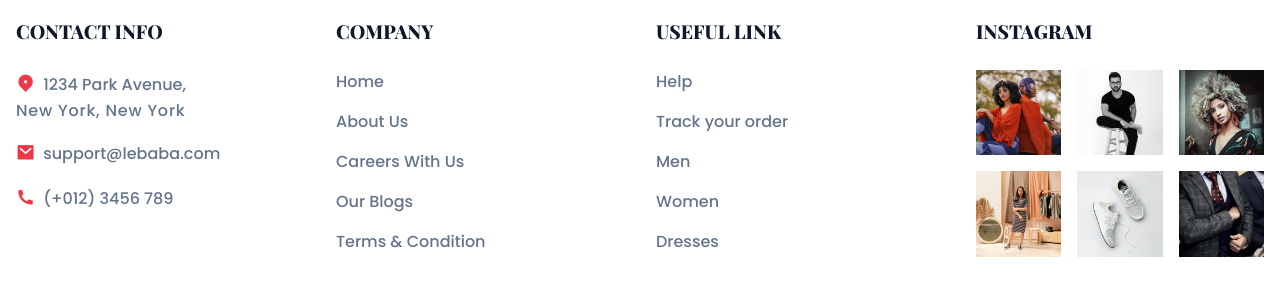
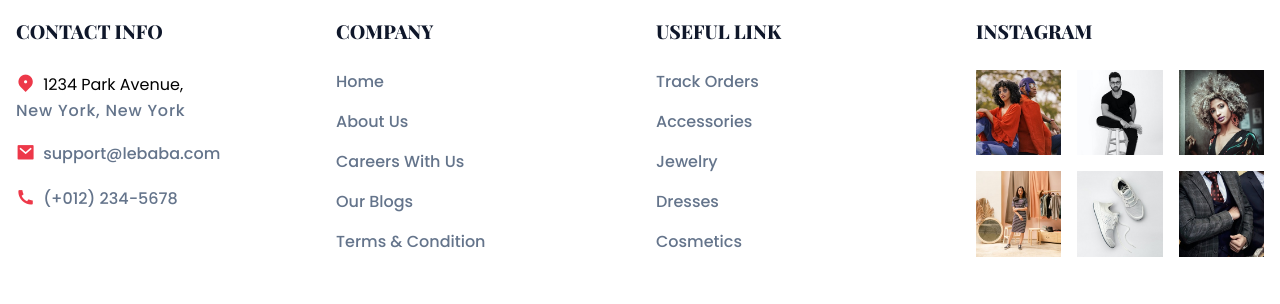
Before and after one commit to MAbdurahman/mern-lebaba-project, a React (Vite) app in the folder frontend/: page / in a window 1280 px wide. Shown: the part 4108-4412 px from the top of the page. Built offline with nearby package versions, Linux system fonts and the light colour scheme.

Commit message:
Delete branch develop working copy

```diff
--- a/frontend/src/App.css
+++ b/frontend/src/App.css
@@ -25,6 +25,9 @@
   margin: auto;
   padding: 5rem 1rem;
 }
+input {
+  font-family: "Poppins", sans-serif;
+}
 
 .section__header {
   margin-bottom: 1rem;
@@ -42,7 +45,8 @@
   text-align: center;
 }
 
-.btn {
+.btn,
+.search-button {
   padding: 0.75rem 1.5rem;
   outline: none;
   border: none;
@@ -54,7 +58,8 @@
   transition: 0.3s;
 }
 
-.btn:hover {
+.btn:hover,
+.search-button:hover {
   background-color: var(--primary-color-dark);
 }
 
@@ -94,6 +99,16 @@ nav {
 .link a {
   font-weight: 500;
   color: var(--text-dark);
+}
+
+.about__info {
+  font-family: "Poppins", sans-serif;
+  font-weight: 600;
+  color: var(--primary-color);
+}
+
+.about__info:hover {
+  color: var(--primary-color-dark);
 }
 
 .link a:hover {
@@ -458,7 +473,8 @@ nav {
   color: var(--text-light);
 }
 
-.footer__col p span {
+.footer__col p span,
+.footer__col div span {
   margin-right: 0.5rem;
   font-size: 1.2rem;
   color: var(--primary-color);
--- a/frontend/src/layouts/FooterLayout.jsx
+++ b/frontend/src/layouts/FooterLayout.jsx
@@ -12,39 +12,39 @@ export default function FooterLayout() {
    return (
       <>
          <footer className='section__container footer__container'>
-            <div className='footer__col'>
+            <div className="footer__col">
                <h4>CONTACT INFO</h4>
-               <p>
+               <div>
                   <span><i className="ri-map-pin-2-fill"></i></span>
                   1234 Park Avenue,
                   <p className="text-black tracking-wider"> New York, New York</p>
-               </p>
+               </div>
                <p>
                   <span><i className="ri-mail-fill"></i></span>
                   support@lebaba.com
                </p>
                <p>
                   <span><i className="ri-phone-fill"></i></span>
-                  (+012) 3456 789
+                  (+012) 234-5678
                </p>
             </div>
 
-            <div className='footer__col'>
+            <div className="footer__col">
                <h4>COMPANY</h4>
                <a href="/">Home</a>
-               <a href="/">About Us</a>
+               <a href="/about">About Us</a>
                <a href="/">Careers With Us</a>
                <a href="/">Our Blogs</a>
-               <a href="/">Terms & Condition</a>
+               <a href="/terms-condition">Terms & Condition</a>
             </div>
 
             <div className='footer__col'>
                <h4>USEFUL LINK</h4>
-               <a href="/">Help</a>
-               <a href="/">Track your order</a>
-               <a href="/">Men</a>
-               <a href="/">Women</a>
-               <a href="/">Dresses</a>
+               <a href="/">Track Orders</a>
+               <a href="/categories/accessories">Accessories</a>
+               <a href="/categories/jewelry">Jewelry</a>
+               <a href="/categories/dresses">Dresses</a>
+               <a href="/categories/cosmetics">Cosmetics</a>
             </div>
             <div className='footer__col'>
                <h4>INSTAGRAM</h4>
--- a/package.json
+++ b/package.json
@@ -15,17 +15,19 @@
     "prod": "SET NODE_ENV=production& nodemon backend/server"
   },
   "dependencies": {
+    "bcrypt": "^5.1.1",
     "colors": "^1.4.0",
     "cookie-parser": "^1.4.6",
     "cors": "^2.8.5",
-    "crypto": "^1.0.1",
     "dotenv": "^16.4.5",
     "express": "^4.21.0",
     "helmet": "^7.1.0",
     "jsonwebtoken": "^9.0.2",
     "mailtrap": "^3.4.0",
+    "mongodb": "^6.8.0",
     "mongoose": "^8.6.3",
-    "morgan": "^1.10.0"
+    "morgan": "^1.10.0",
+    "stripe": "^16.8.0"
   },
   "devDependencies": {
     "concurrently": "^9.0.1",
```
